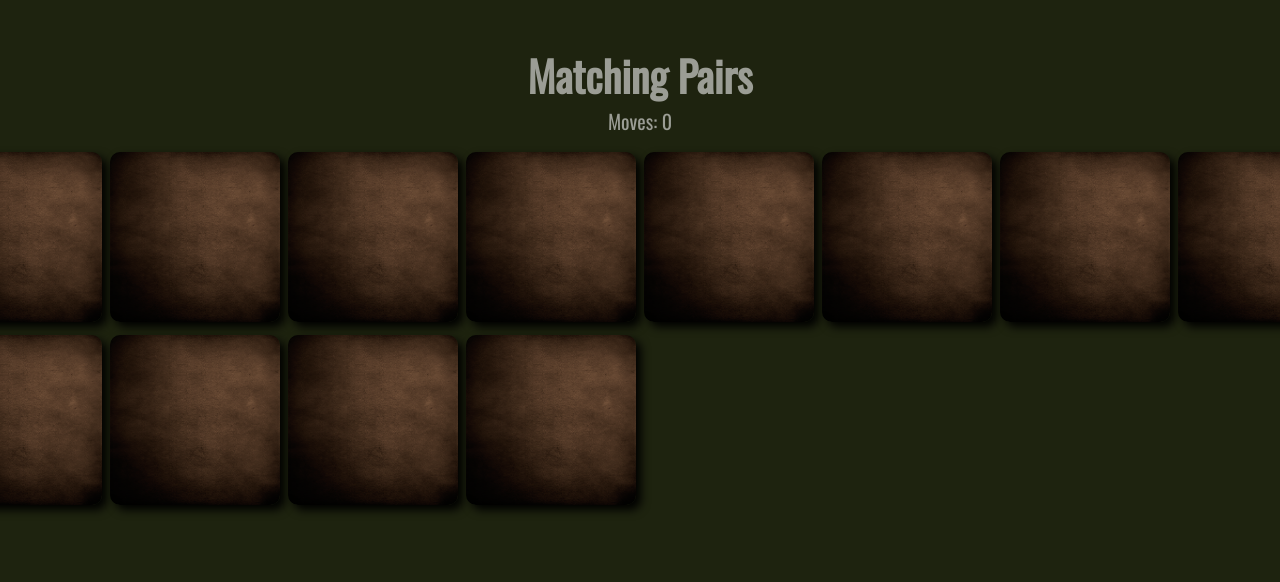
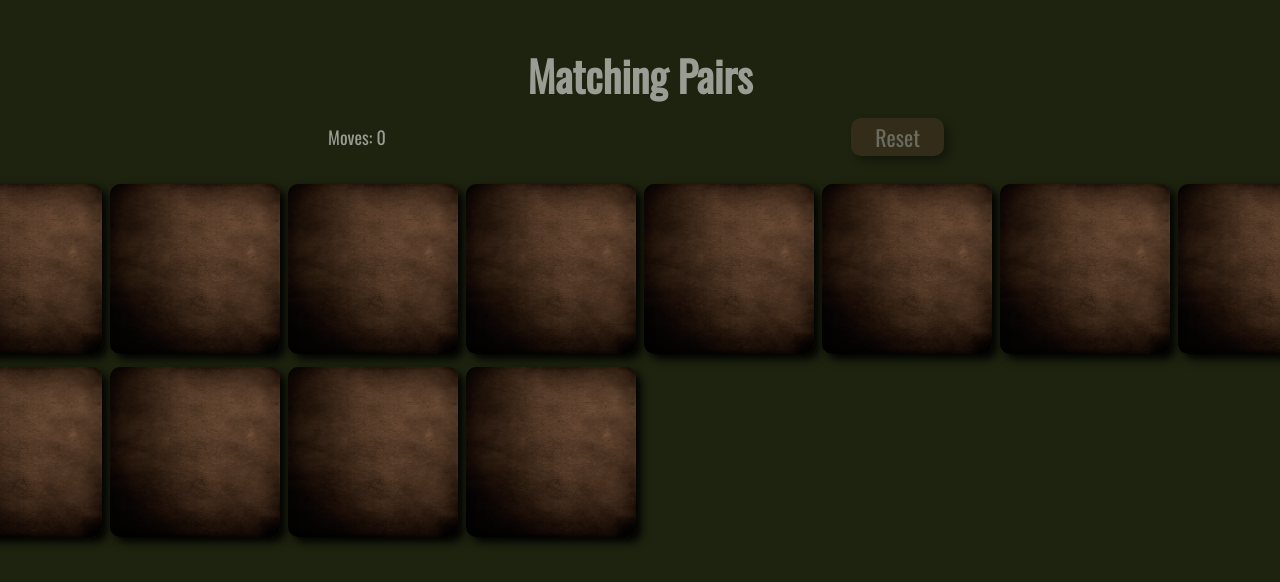
Before and after one commit to gizemnkorkmaz/matching-pairs, a React (Create React App) app: page / in a window 1280 px wide. Both pictures are taken after a click on the item "Easy". Shown: the top 582 px of the page. Built offline with nearby package versions, Linux system fonts and the light colour scheme.

Commit message:
Add padding & max-width

```diff
--- a/src/components/Stats/Stats.jsx
+++ b/src/components/Stats/Stats.jsx
@@ -1,16 +1,27 @@
 import React from "react";
 import styled from "styled-components";
 
-const StatsStyled = styled.p`
+const StatsStyled = styled.div`
+  max-width: 1400px;
+  width: 50%;
+  display: flex;
+  justify-content: space-between;
+  align-items: center;
   text-align: center;
   color: #eee;
   opacity: 0.6;
   margin: 0;
-  font-size: 20px;
+  padding: 0 2rem;
+  font-size: 18px;
 `;
 
-function Stats({ movesCount }) {
-  return <StatsStyled>Moves: {movesCount}</StatsStyled>;
+function Stats({ movesCount, children }) {
+  return (
+    <StatsStyled>
+      <p>Moves: {movesCount}</p>
+      <span>{children}</span>
+    </StatsStyled>
+  );
 }
 
 export default Stats;
```
